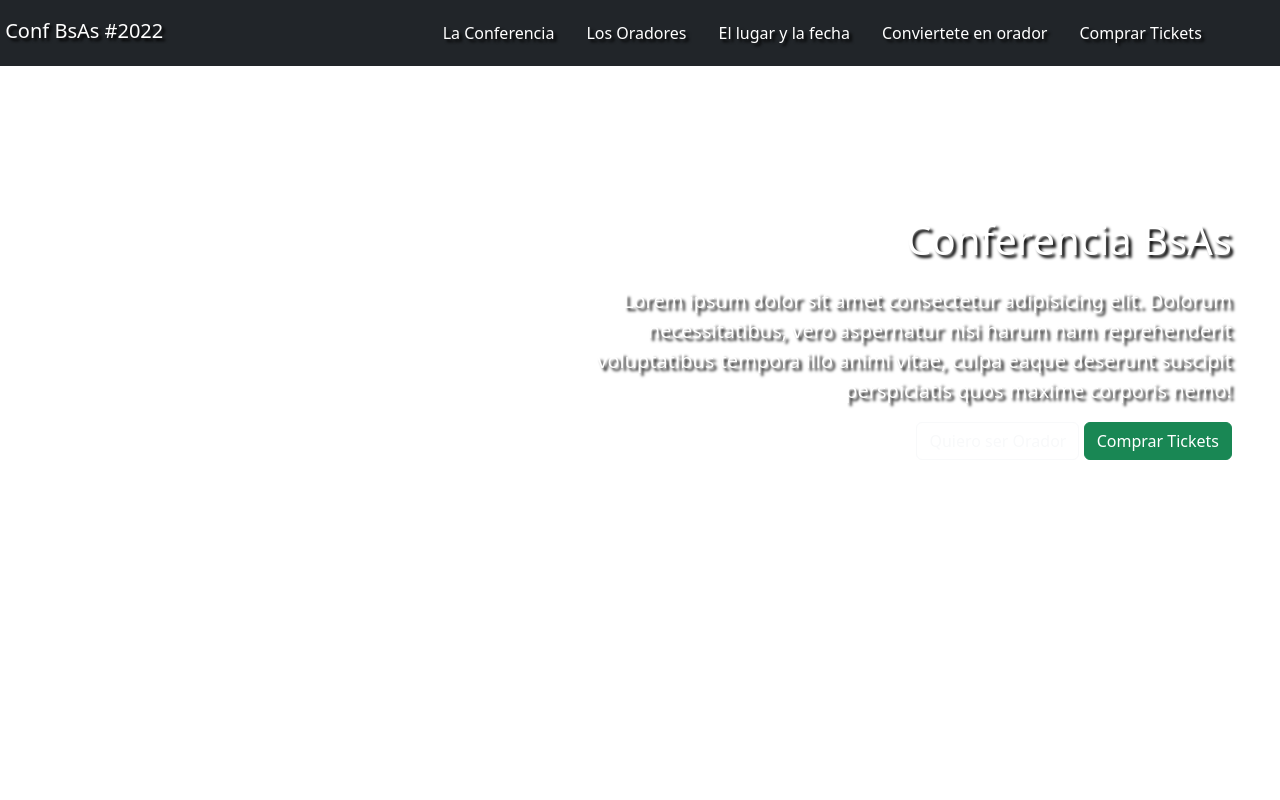
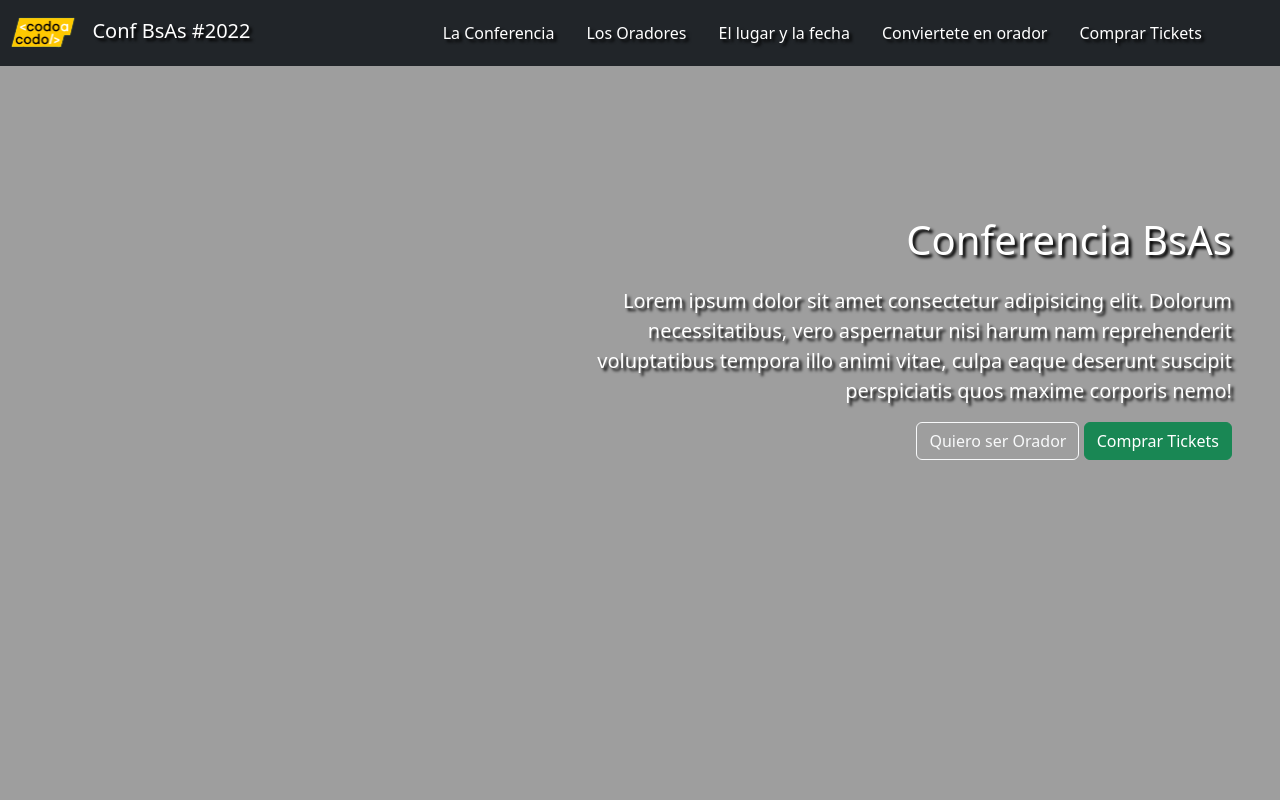
Before and after one commit to BiagioliJuanManuel/cac-integrador-bs, a plain HTML site: page index.html in a window 1280 px wide. Shown: the top 800 px of the page. Drawn offline with nearby package versions, Linux system fonts and the light colour scheme; the site is published under a folder, as on GitHub Pages, so addresses that start at the root find nothing.

Commit message:
cambiando rutas de imagenes que no funcionaban correctamente

```diff
--- a/index.html
+++ b/index.html
@@ -20,7 +20,7 @@
   <nav class="navbar navbar-expand-lg navbar-dark bg-dark text-white">
     <div class="col-md-4">
       <a class="navbar-brand sombra" href="#">
-        <img src="/img/codoacodo.png" alt="" width="" height="50" class="d-inline-block">
+        <img src="img/codoacodo.png" alt="" width="" height="50" class="d-inline-block">
         Conf BsAs #2022
       </a>
     </div>
--- a/style.css
+++ b/style.css
@@ -3,7 +3,7 @@
 }
 
 .bg-img{
-    background-image: url(../img/ba1.jpg);
+    background-image: url(img/ba1.jpg);
     height: 100vh;
 }
 
```
